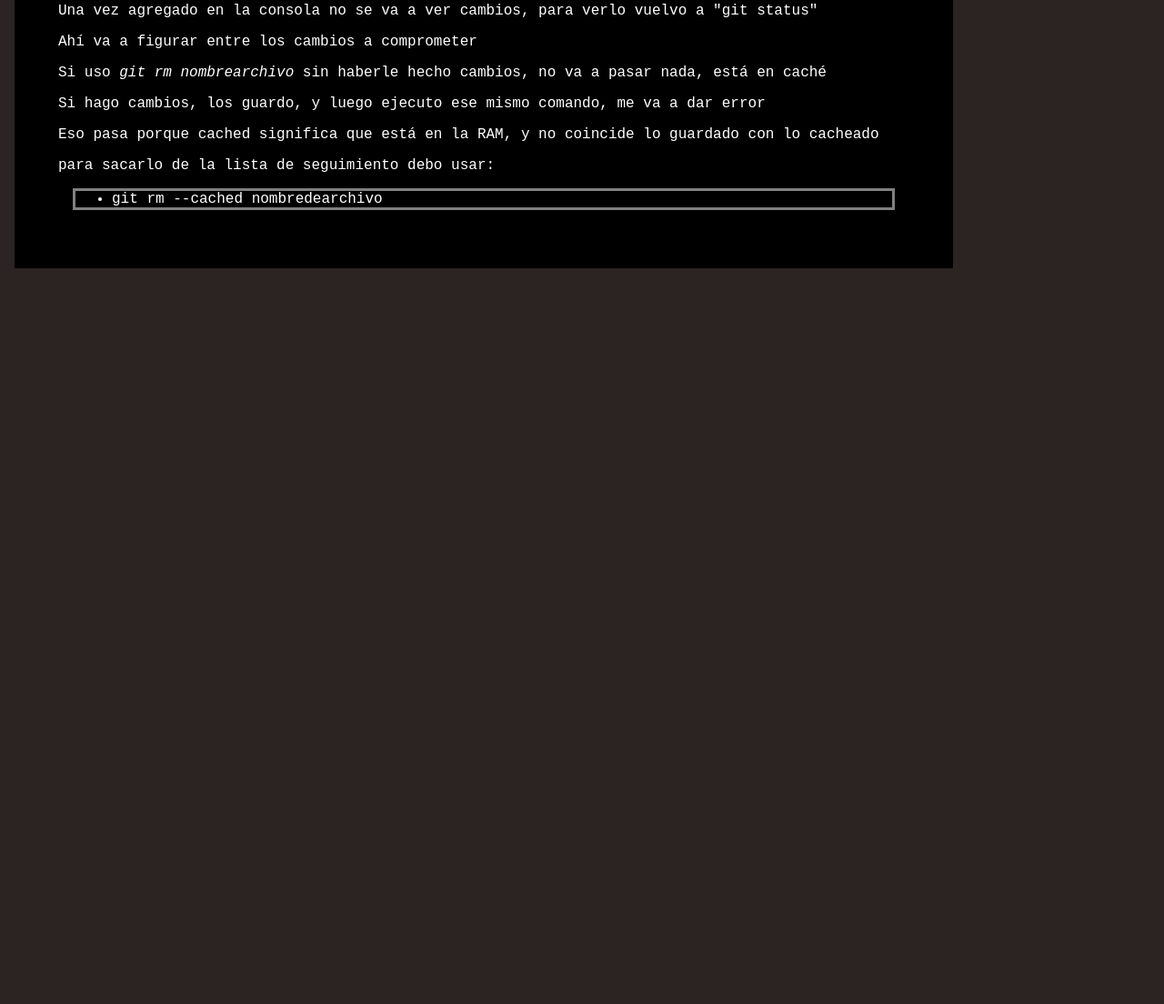
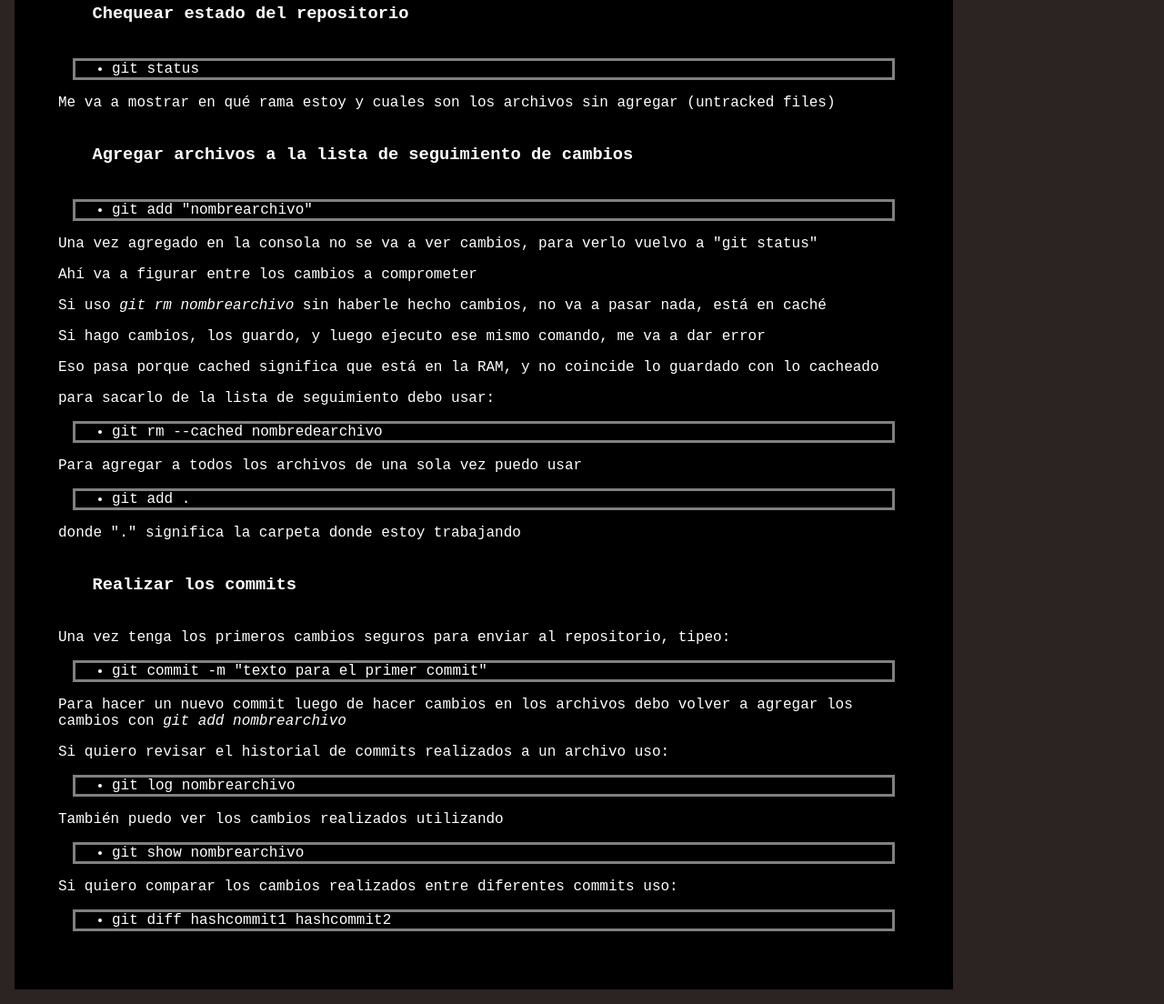
Before and after one commit to exetesting/apuntes-github, a plain HTML site: page comandos-y-apuntes-de-git.html in a window 1280 px wide. Shown: the part 963-2067 px from the top of the page at 91% size. Before the commit the page ends 1274 px from the top, so only its background shows below. Drawn offline with Linux system fonts and the light colour scheme.

Commit message:
más cambios, editado

```diff
--- a/comandos-y-apuntes-de-git.html
+++ b/comandos-y-apuntes-de-git.html
@@ -46,6 +46,13 @@
             <ul class="codigo"><li>git config --global user.name "Exe Gómez"</li></ul>
             <ul class="codigo"><li>git config --global user.email "exegom@hotmail.com"</li></ul>
         </div>
+        <div class="inicial">
+            <h3>En caso de iniciarse el modo edición de texto y no poder salir:</h3>
+            <ul class="codigo"><li>esc+shift+zz</li></ul>
+            <p>En realidad, esto guarda lo ingresado</p>
+            <p>Para editar el texto:</p>
+            <ul class="codigo"><li>esc y luego i</li></ul>
+        </div>
         <h3 class="titulo">Iniciar repositorio</h3>
         <p>Me sitúo dentro del directorio y ejecuto:</p>
         <ul class="codigo">
@@ -65,6 +72,20 @@
         <p>Eso pasa porque cached significa que está en la RAM, y no coincide lo guardado con lo cacheado</p>
         <p>para sacarlo de la lista de seguimiento debo usar:</p>
         <ul class="codigo"><li>git rm --cached nombredearchivo</li></ul>
+        <p>Para agregar a todos los archivos de una sola vez puedo usar</p>
+        <ul class="codigo"><li>git add .</li></ul>
+        <p>donde "." significa la carpeta donde estoy trabajando</p>
+        <h3 class="titulo">Realizar los commits</h3>
+        <p>Una vez tenga los primeros cambios seguros para enviar al repositorio, tipeo:</p>
+        <ul class="codigo"><li>git commit -m "texto para el primer commit"</li></ul>
+        <p>Para hacer un nuevo commit luego de hacer cambios en los archivos debo volver a agregar los cambios con <span class="cursiva">git add nombrearchivo</span></p>
+        <p>Si quiero revisar el historial de commits realizados a un archivo uso:</p>
+        <ul class="codigo"><li>git log nombrearchivo</li></ul>
+        <p>También puedo ver los cambios realizados utilizando</p>
+        <ul class="codigo"><li>git show nombrearchivo</li></ul>
+        <p>Si quiero comparar los cambios realizados entre diferentes commits uso:</p>
+        <ul class="codigo"><li>git diff hashcommit1 hashcommit2</li></ul>
+
     </div>
 </body>
 </html>
```
Also changed, not shown: Analizar cambios en los archivos de tu proyecto con Git-f6f2fe08-e2e9-46ef-86fa-6180354bc151.webp (added).
